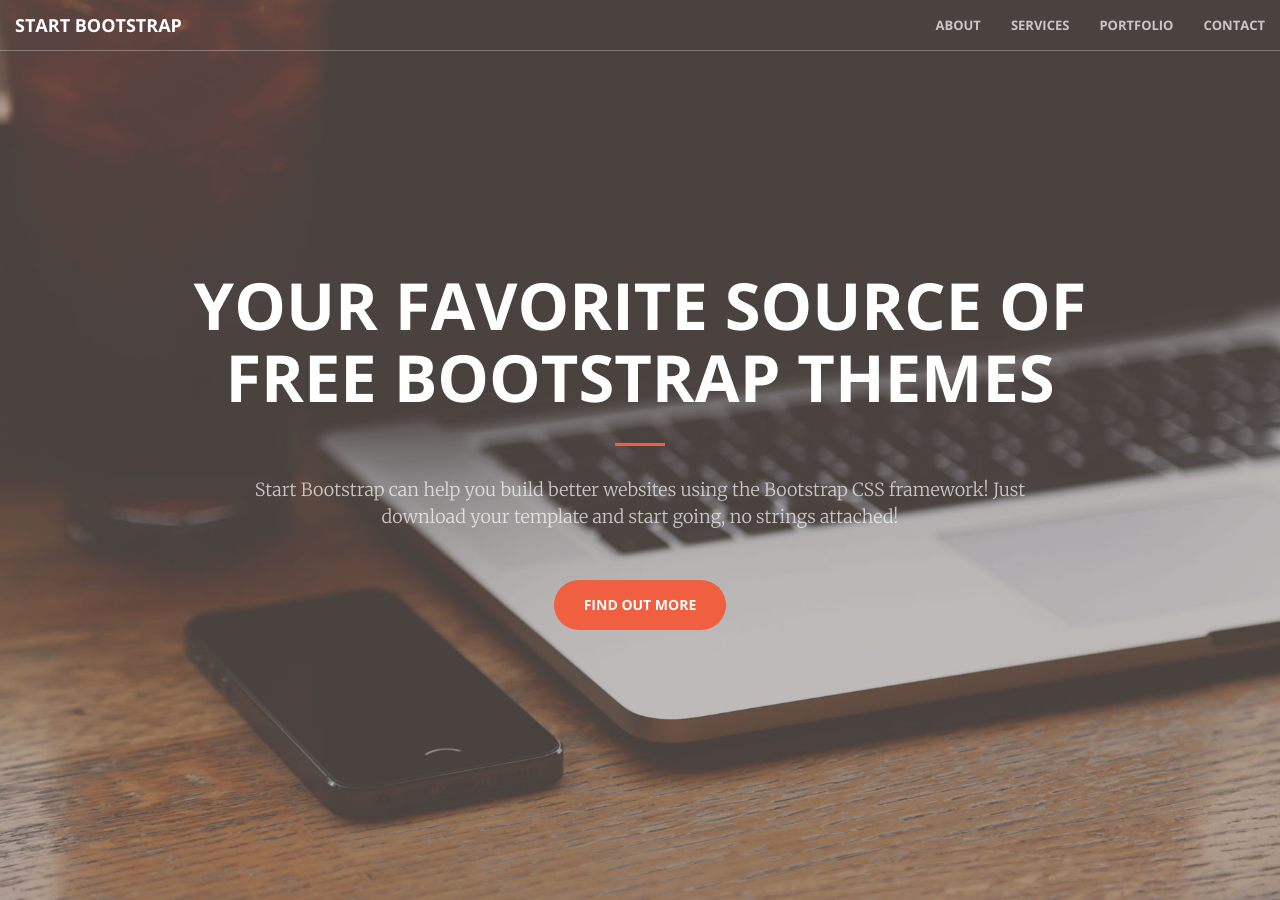
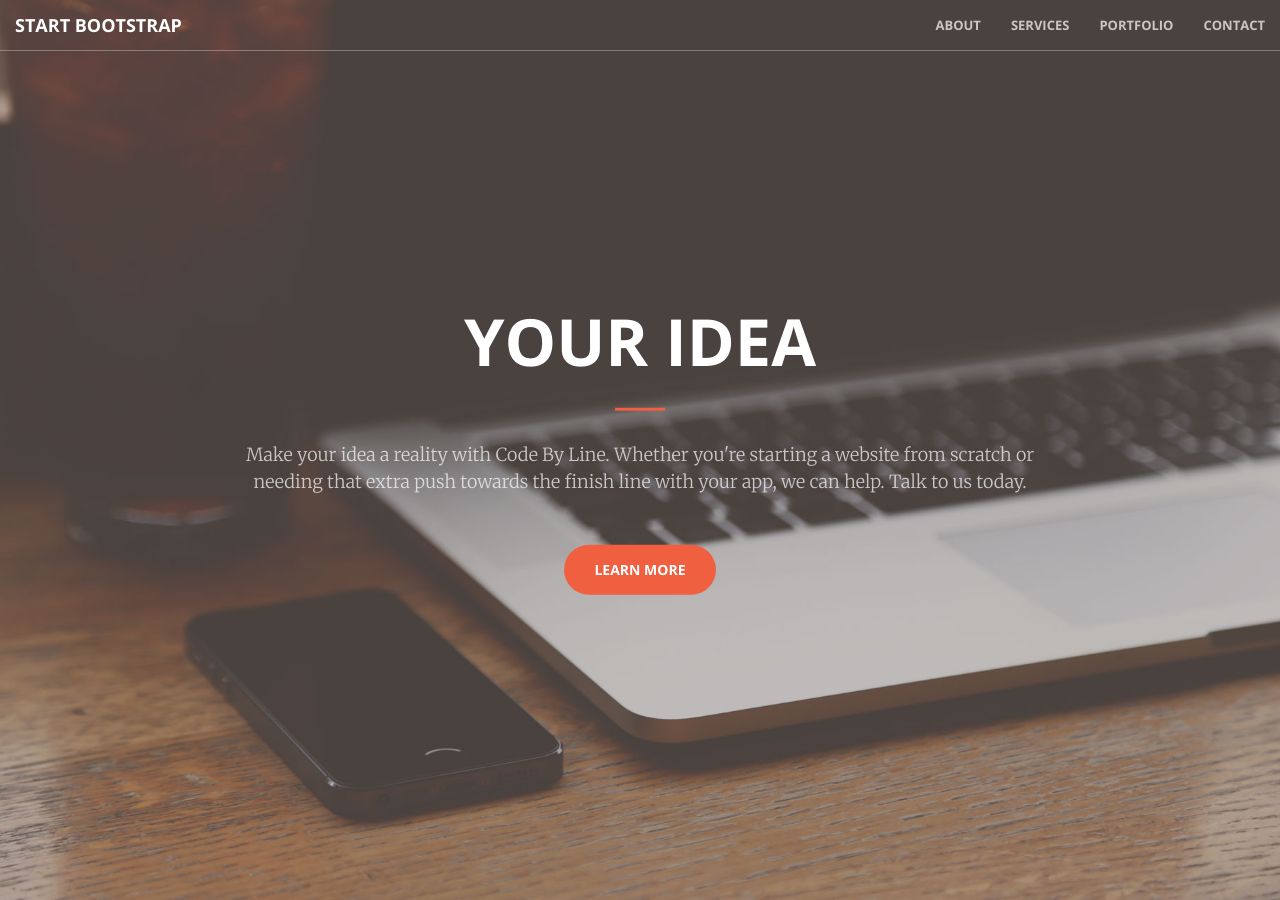
Before and after one commit to code-by-line/code-by-line.github.io, a Jekyll site: the page built from index.html, in a window 1280 px wide and 900 px high. Built offline with Jekyll 4.4.1, drawn with Linux system fonts in a browser that asks for light colours.

Commit message:
Update header.html

```diff
--- a/_includes/header.html
+++ b/_includes/header.html
@@ -1,10 +1,10 @@
 <header>
     <div class="header-content">
         <div class="header-content-inner">
-            <h1>Your Favorite Source of Free Bootstrap Themes</h1>
+            <h1>Your Idea</h1>
             <hr>
-            <p>Start Bootstrap can help you build better websites using the Bootstrap CSS framework! Just download your template and start going, no strings attached!</p>
-            <a href="#about" class="btn btn-primary btn-xl page-scroll">Find Out More</a>
+            <p>Make your idea a reality with Code By Line. Whether you're starting a website from scratch or needing that extra push towards the finish line with your app, we can help. Talk to us today.</p>
+            <a href="#about" class="btn btn-primary btn-xl page-scroll">Learn More</a>
         </div>
     </div>
 </header>
```
